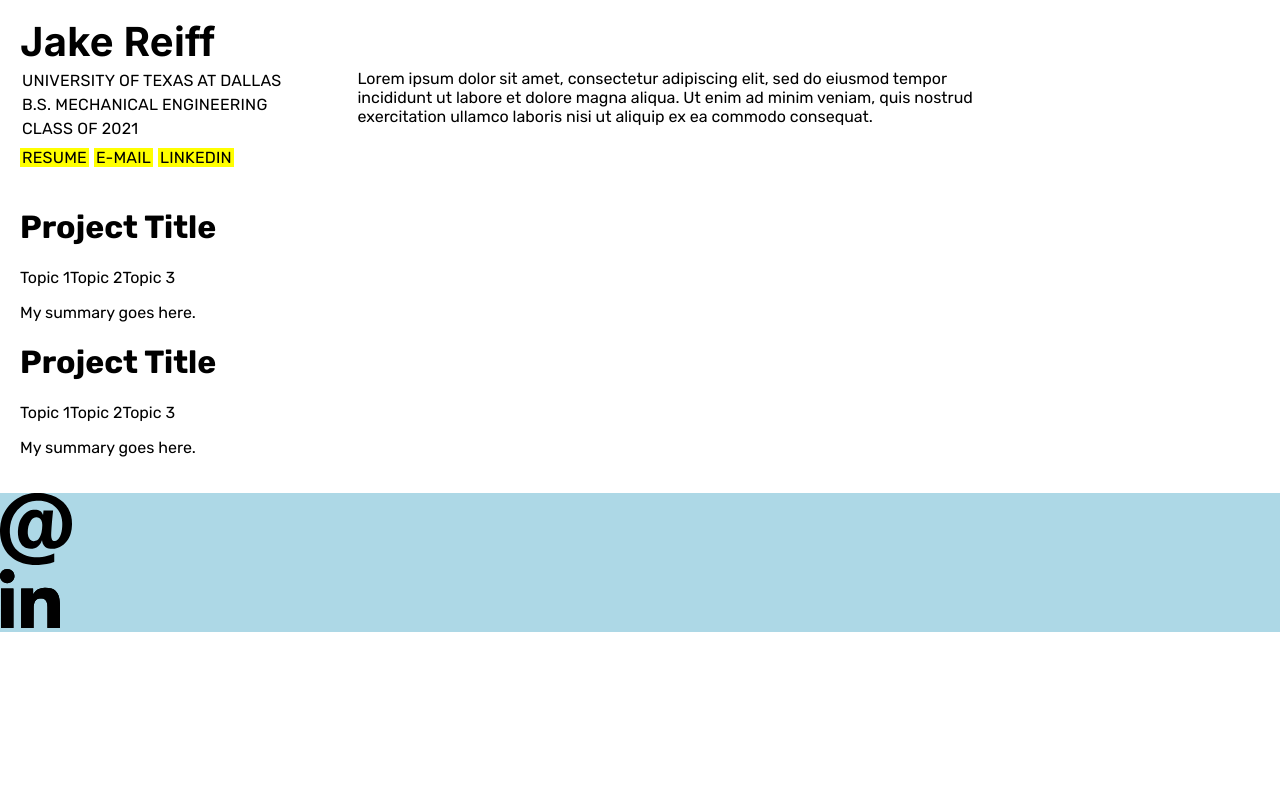
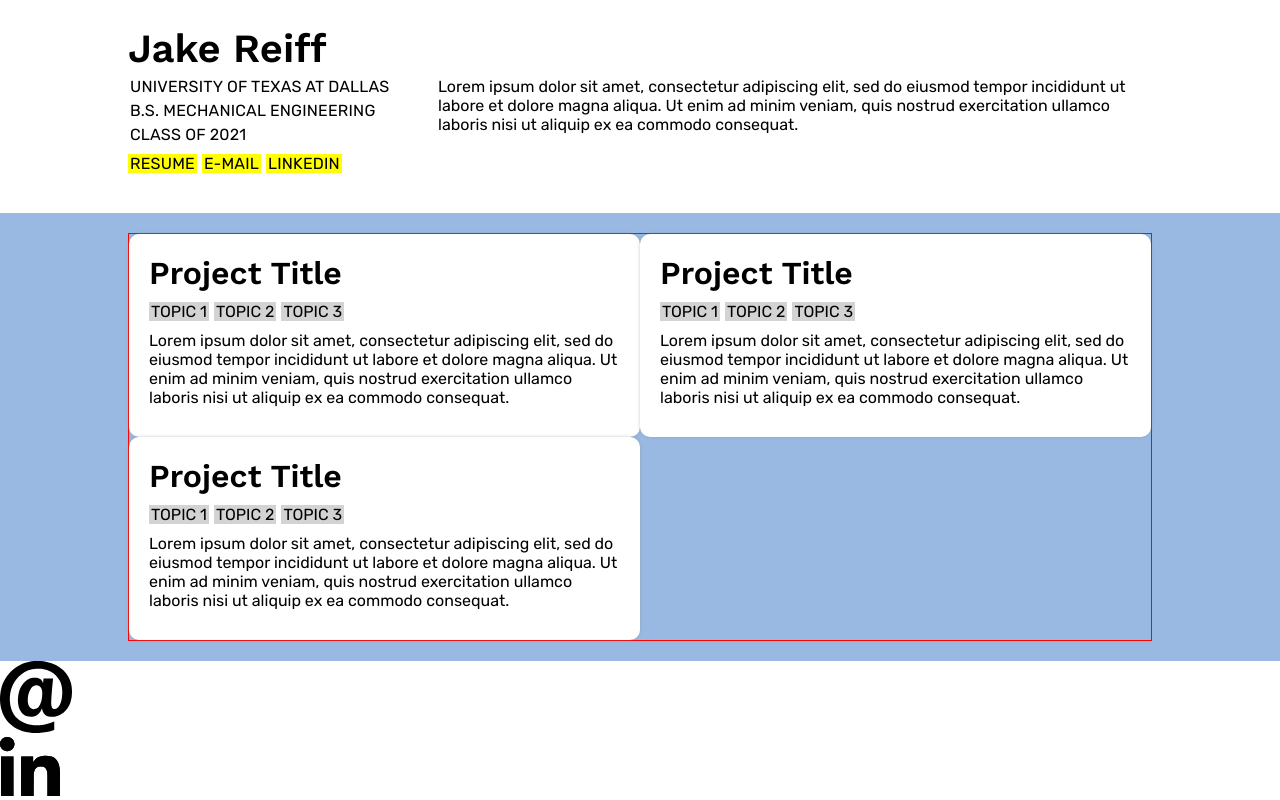
Before and after one commit to uyen-vo/jake-portfolio, an Angular app: page / in a window 1280 px wide. Built offline with nearby package versions, Linux system fonts and the light colour scheme.

Commit message:
flexbox project-item

```diff
--- a/src/app/home/home.component.html
+++ b/src/app/home/home.component.html
@@ -32,16 +32,16 @@
     </span> -->
   </header>
 
-  <div class="main-container">
+  <!-- <div class="main-container"> -->
     <div class="router-container">
-      <div *ngFor="let item of projects$ | async">
+      <div class="items">
+        <div class="project-item" *ngFor="let item of projects$ | async">
           <app-project-item></app-project-item>
+        </div>
       </div>
       <router-outlet></router-outlet>
     </div>
-  </div>
-</div>
-
+  <!-- </div> -->
 
   <footer>
     <ul>
@@ -49,3 +49,4 @@
       <li><img src="../../assets/social-linkedin.svg"/></li>
     </ul>
   </footer>
+</div>
--- a/src/app/home/home.component.scss
+++ b/src/app/home/home.component.scss
@@ -1,17 +1,19 @@
 // $lightblue: #9ab9e2;
 
 .wrapper {
-  // display: flex;
-  // flex-direction: row;
+  display: flex;
+  flex-direction: column;
+  height: 100vh;
   // padding: 20px;
 }
 
 header {
   // width: 250px;
-  // background-color: lightblue;
+  background-color: white;
   display: flex;
-  padding-left: 20px;
-  padding-top: 17px;
+  // padding-left: 20px;
+  padding: 25px 10% 40px 10%;
+  // border-bottom: 1px solid black;
 
   // flex: 1;
   //  div {
@@ -40,7 +42,6 @@ header {
 .intro {
   flex: 3;
   p{
-    width: 70%;
     margin: 0; padding: 0;
     margin-top: 52px;
   }
@@ -66,9 +67,8 @@ header {
 
   h1 {
     padding: 0; margin: 0;
-    font-family: 'Inter', sans-serif;
     font-weight: 700;
-    letter-spacing: .3px;
+    // letter-spacing: .3px;
     font-size: 40px;
     // line-height: 20px;
     span {
@@ -83,8 +83,38 @@ header {
   }
 }
 
-.main-container {
-  padding: 20px;
+.router-container {
+  flex: 1;
+  // width: 80%;
+  margin: 0 auto;
+  padding: 20px 10%;
+
+
+  .items {
+
+    display: flex;
+    border: 1px solid red;
+    flex-wrap: wrap;
+  }
+
+  .project-item{
+    width: 50%;
+    background-color: white;
+    cursor: pointer;
+    // flex: 1;
+    // padding: 20px;
+    border-radius: 10px;
+    // width: 50%;
+    // border: 1px solid red;
+    -webkit-box-shadow: 0px 0px 5px -2px #808080;
+          box-shadow: 0px 0px 5px -2px #808080;
+    transition: .2s ease-in box-shadow;
+    &:hover{
+      -webkit-box-shadow: 0px 0px 10px -2px  #808080;
+          box-shadow: 0px 0px 10px -2px  #808080;
+
+    }
+  }
 }
 
 .contact {
@@ -107,7 +137,7 @@ header {
 }
 
 footer {
-  background-color: lightblue;
+  background-color: white;
 }
 
 ul {
--- a/src/app/project-item/project-item.component.html
+++ b/src/app/project-item/project-item.component.html
@@ -6,5 +6,5 @@
     <span>Topic 2</span>
     <span>Topic 3</span>
   </p>
-  <p>My summary goes here.</p>
+  <p>Lorem ipsum dolor sit amet, consectetur adipiscing elit, sed do eiusmod tempor incididunt ut labore et dolore magna aliqua. Ut enim ad minim veniam, quis nostrud exercitation ullamco laboris nisi ut aliquip ex ea commodo consequat.</p>
 </div>
--- a/src/app/project-item/project-item.component.scss
+++ b/src/app/project-item/project-item.component.scss
@@ -0,0 +1,19 @@
+p span {
+  padding: 0px 2px;
+  background-color: lightgray;
+  text-transform: uppercase;
+  margin-right: 5px;
+  color: black;
+}
+
+p {
+  margin: 10px 0; padding: 0;
+}
+
+h1 {
+  margin:0; padding: 0;
+}
+
+.item-wrapper {
+  padding: 20px;
+}
--- a/src/assets/projects.json
+++ b/src/assets/projects.json
@@ -10,4 +10,11 @@
   "preview-image": "../assets/project-2.jpg",
   "images": []
 }
+,
+{
+  "title": "Project 3",
+  "description": "This is my description",
+  "preview-image": "../assets/project-2.jpg",
+  "images": []
+}
 ]
--- a/src/styles.scss
+++ b/src/styles.scss
@@ -6,4 +6,11 @@
 body, html {
   font-family: 'Rubik', sans-serif;
   padding: 0; margin: 0;
+  background-color: #9ab9e2;
+
 }
+
+h1, h2 {
+  font-family: 'Work Sans', sans-serif;
+
+}
```
Lines whose indentation alone changed are shown as unchanged.
